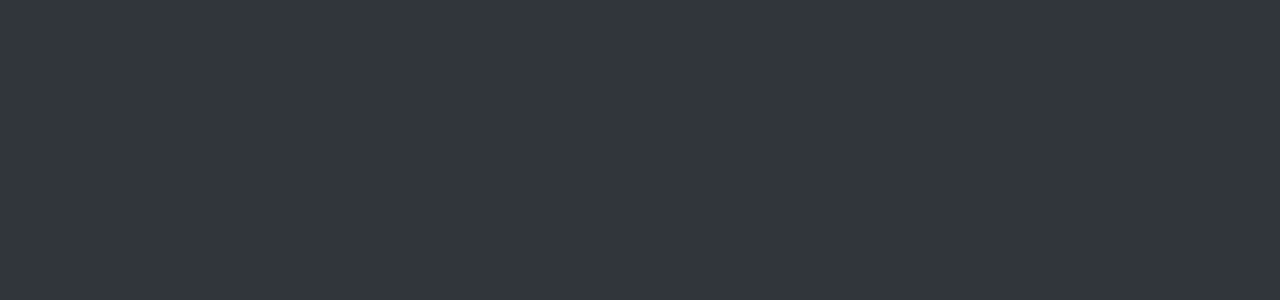
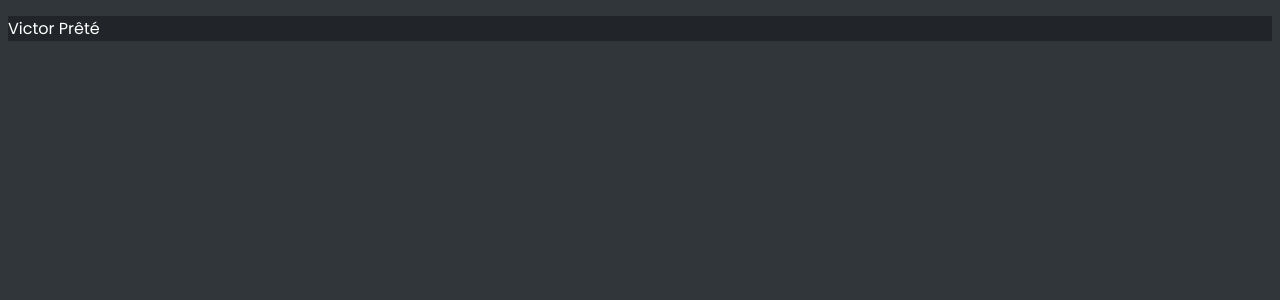
Before and after one commit to vr-prt/portfolio, a React (Vite) app: page / in a window 1280 px wide. Shown: the top 300 px of the page. Built offline with nearby package versions, Linux system fonts and the light colour scheme.

Commit message:
feat: add header component to app

```diff
--- a/components/Header.jsx
+++ b/components/Header.jsx
@@ -0,0 +1,13 @@
+import './Header.scss';
+
+export default function Header() {
+  return (
+    <header>
+      <div className="container">
+        <ul>
+          <li>Victor Prêté</li>
+        </ul>
+      </div>
+    </header>
+  )
+}
--- /dev/null
+++ b/components/Header.scss
@@ -0,0 +1,5 @@
+@import '../src/variables';
+
+header {
+  background-color: $dark-gray;
+}
--- a/index.html
+++ b/index.html
@@ -3,6 +3,9 @@
   <head>
     <meta charset="UTF-8" />
     <link rel="icon" type="image/svg+xml" href="/vite.svg" />
+    <link rel="preconnect" href="https://fonts.googleapis.com">
+    <link rel="preconnect" href="https://fonts.gstatic.com" crossorigin>
+    <link href="https://fonts.googleapis.com/css2?family=Poppins:wght@400;500;600;700&display=swap" rel="stylesheet">
     <meta name="viewport" content="width=device-width, initial-scale=1.0" />
     <title>Victor Prêté | Full-Stack Developer</title>
   </head>
--- a/src/App.jsx
+++ b/src/App.jsx
@@ -1,9 +1,9 @@
-import { useState } from 'react'
+import Header from '../components/Header.jsx';
 
 function App() {
   return (
-    <div></div>
+    <Header />
   )
-}
+};
 
-export default App
+export default App;
--- a/src/index.scss
+++ b/src/index.scss
@@ -2,4 +2,11 @@
 
 body {
   background-color: $gray;
+  color: $white;
+  font-family: 'Poppins', sans-serif;;
 }
+
+ul {
+  list-style: none;
+  padding: 0;
+}
--- a/src/variables.scss
+++ b/src/variables.scss
@@ -1,4 +1,12 @@
+// COLORS //
 $gray: #31363b;
 $dark-gray: #212529;
 $white: white;
 $violet: #a4a9ff;
+
+// SIZES //
+$font-regular: 0.9rem;
+$font-h1: 1.2rem;
+
+// MARGINS //
+$space-regular: 1rem;
```
